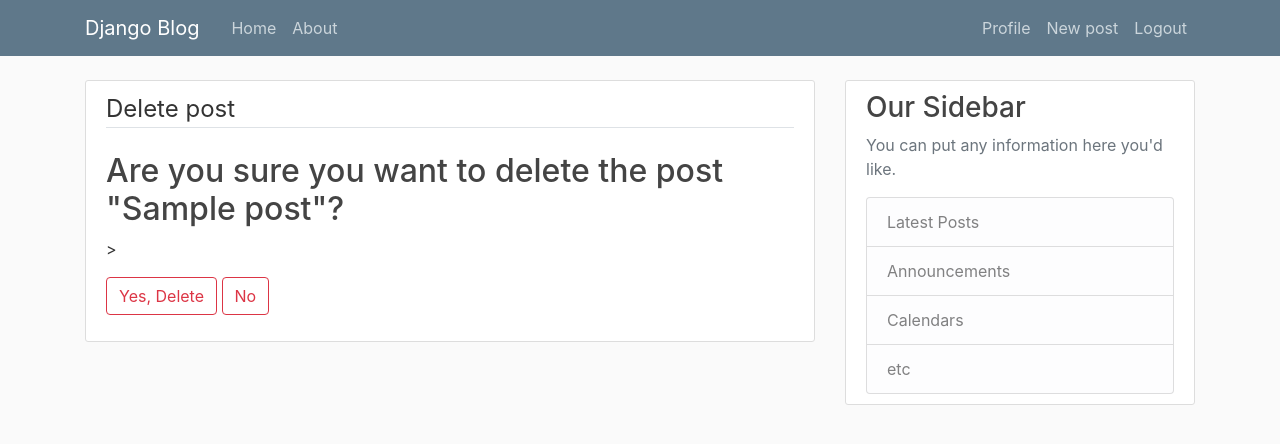
After one commit to AnhVu23/django_blog, a Django app: page /post/1/delete/ in a window 1280 px wide. The commit adds this page. Shown: the top 444 px of the page. Run offline with Django 3.2, Linux system fonts and the light colour scheme; a user stored in the database is signed in; tables that the repository leaves empty hold one stand-in row (values such as "Sample post"); some libraries are stand-ins or nearby versions.

Commit message:
Feat: Add delete html form and adjust post_detail form

```diff
--- a/blog/templates/blog/base.html
+++ b/blog/templates/blog/base.html
@@ -55,6 +55,9 @@
               {% if user.is_authenticated %}
               <a class="nav-item nav-link" href="{% url 'profile' %}"
                 >Profile</a
+              >
+              <a class="nav-item nav-link" href="{% url 'post-create' %}"
+                >New post</a
               >
               <a class="nav-item nav-link" href="{% url 'logout' %}">Logout</a>
               {% else %}
--- /dev/null
+++ b/blog/templates/blog/post_confirm_delete.html
@@ -0,0 +1,15 @@
+{% extends "blog/base.html" %} {% load crispy_forms_tags %} {% block content %}
+<div class="content-section">
+  <form method="POST">
+    {% csrf_token %}
+    <fieldset class="form-group">
+      <legend class="border-bottom mb-4">Delete post</legend>
+      <h2>Are you sure you want to delete the post "{{ object.title }}"?</h2>>
+    </fieldset>
+    <div class="form-group">
+      <button type="submit" class="btn btn-outline-danger">Yes, Delete</button>
+      <a class="btn btn-outline-danger" href="{% url 'post-detail' object.id %}">No</a>
+    </div>
+  </form>
+</div>
+{% endblock content %}
--- a/blog/templates/blog/post_detail.html
+++ b/blog/templates/blog/post_detail.html
@@ -5,6 +5,12 @@
     <div class="article-metadata">
       <a class="mr-2" href="#">{{ object.author }}</a>
       <small class="text-muted">{{ object.date_posted|date:'F d, Y' }}</small>
+      {% if object.author == user %}
+      <div>
+        <a href="{% url 'post-update' object.id}" class="btn btn-secondary btn-sm mt-1 mb-1">Update</a>
+        <a href="{% url 'post-delete' object.id}" class="btn btn-danger btn-sm mt-1 mb-1">Delete</a>
+      </div>
+      {% endif %}
     </div>
     <h2 class="article-content">{{ object.title }}</h2>
     <p class="article-content">{{ object.content }}</p>
--- a/blog/views.py
+++ b/blog/views.py
@@ -47,6 +47,7 @@
 
 class PostDeleteView(LoginRequiredMixin, UserPassesTestMixin, DeleteView):
     model = Post
+    success_url = '/'
 
     def test_func(self):
         post = self.get_object()
```
